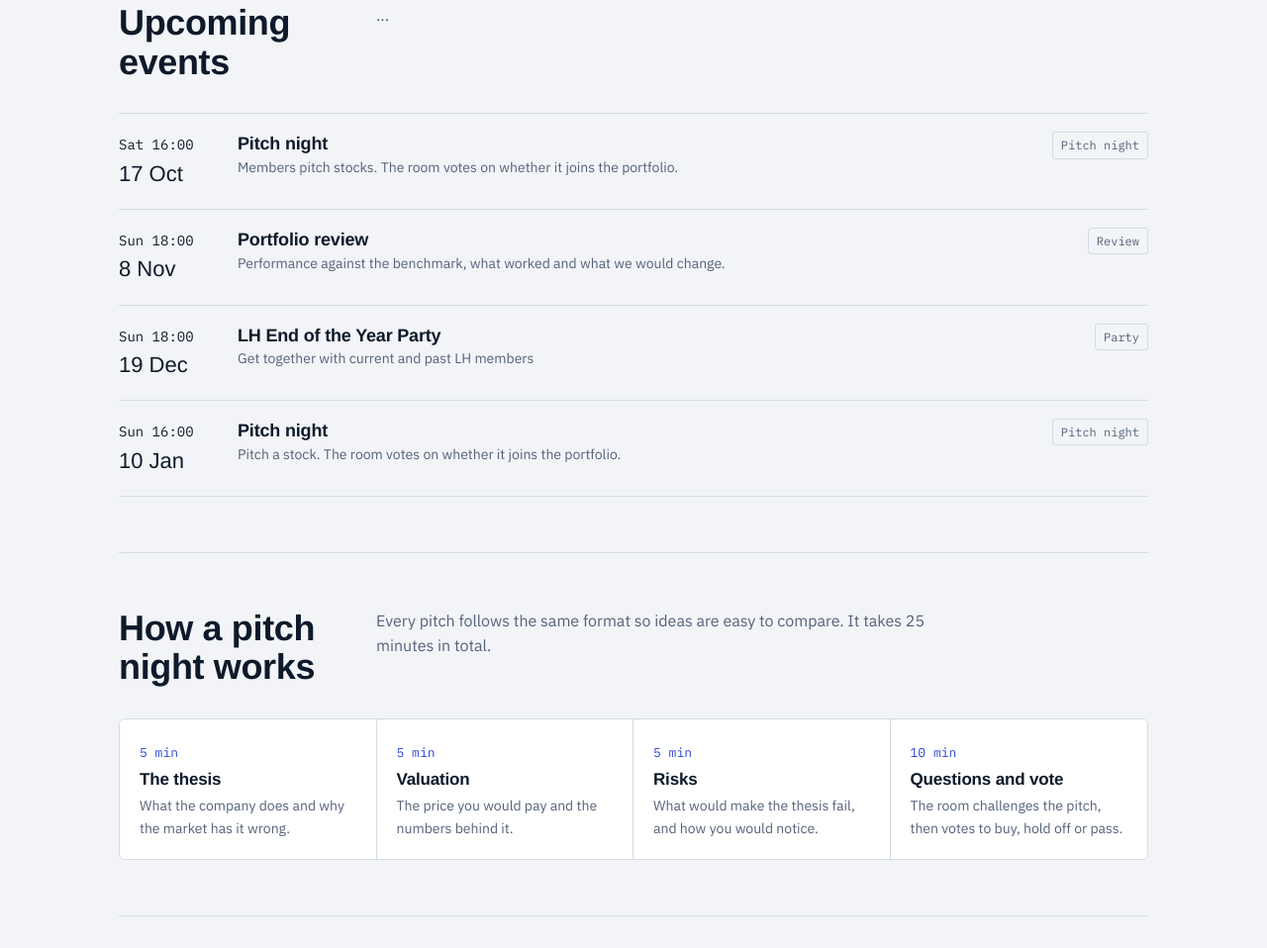
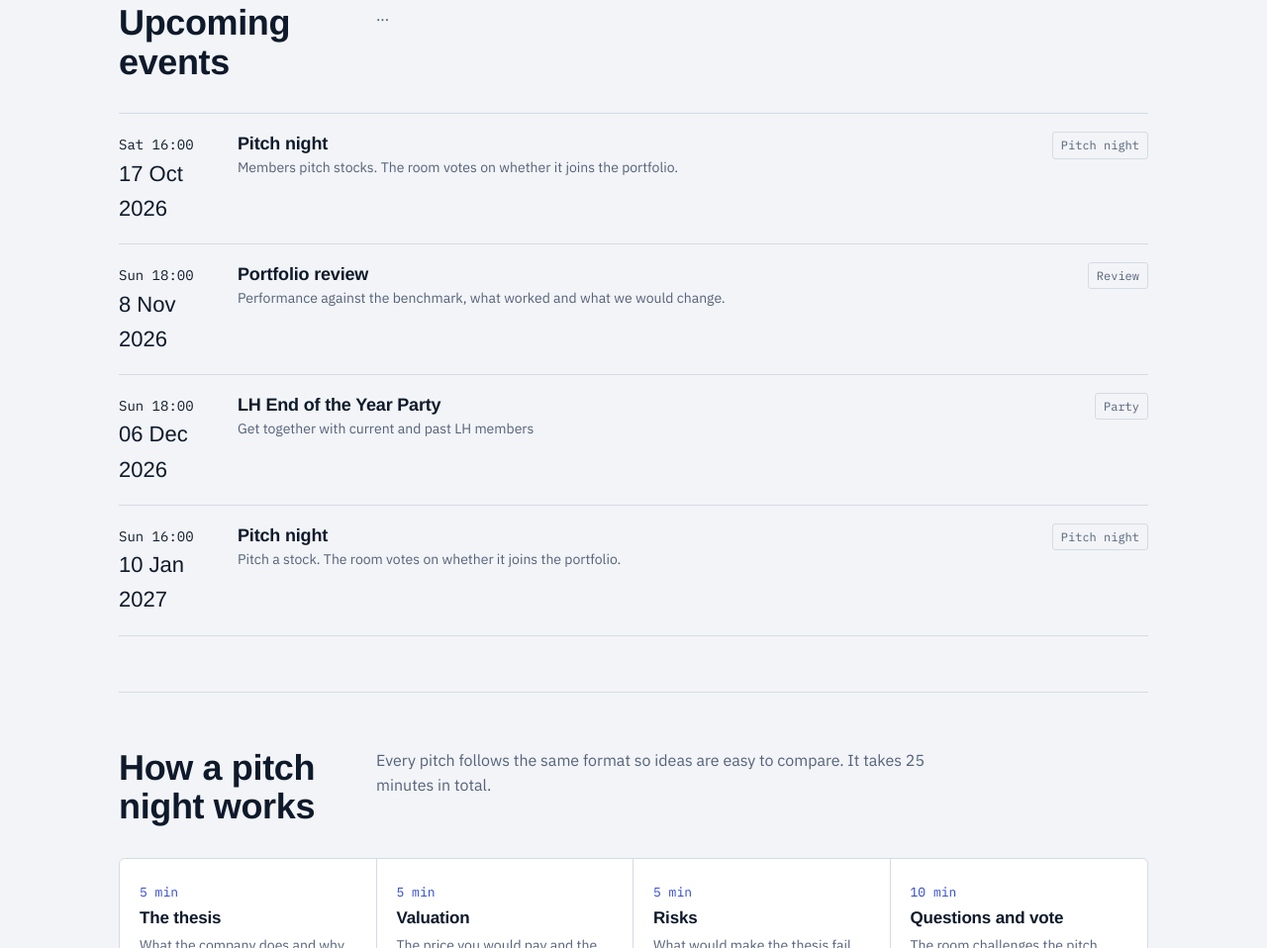
Before and after one commit to LHinvestment/LH, a plain HTML site: page index.html in a window 1280 px wide. Shown: the part 1200-2158 px from the top of the page at 99% size. Drawn offline with Linux system fonts and the light colour scheme; a web font is replaced by a local one.

Commit message:
Update index.html

```diff
--- a/index.html
+++ b/index.html
@@ -249,23 +249,23 @@ footer { padding-top: 28px; border-top: 1px solid var(--rule); font-size: 13px;
     </div>
     <ol class="events">
       <li>
-        <div class="date">Sat 16:00<b>17 Oct</b></div>
+        <div class="date">Sat 16:00<b>17 Oct 2026</b></div>
         <div><h3>Pitch night</h3><p>Members pitch stocks. The room votes on whether it joins the portfolio.</p></div>
         <span class="tag">Pitch night</span>
       </li>
       <li>
-        <div class="date">Sun 18:00<b>8 Nov</b></div>
+        <div class="date">Sun 18:00<b>8 Nov 2026</b></div>
         <div><h3>Portfolio review</h3><p>Performance against the benchmark, what worked and what we would change.</p></div>
         <span class="tag">Review</span>
       </li>
 
       <li>
-        <div class="date">Sun 18:00<b>19 Dec</b></div>
+        <div class="date">Sun 18:00<b>06 Dec 2026</b></div>
         <div><h3>LH End of the Year Party</h3><p>Get together with current and past LH members</p></div>
         <span class="tag">Party</span>
       </li>
       <li>
-        <div class="date">Sun 16:00<b>10 Jan</b></div>
+        <div class="date">Sun 16:00<b>10 Jan 2027</b></div>
         <div><h3>Pitch night</h3><p>Pitch a stock. The room votes on whether it joins the portfolio.</p></div>
         <span class="tag">Pitch night</span>
       </li>
```
